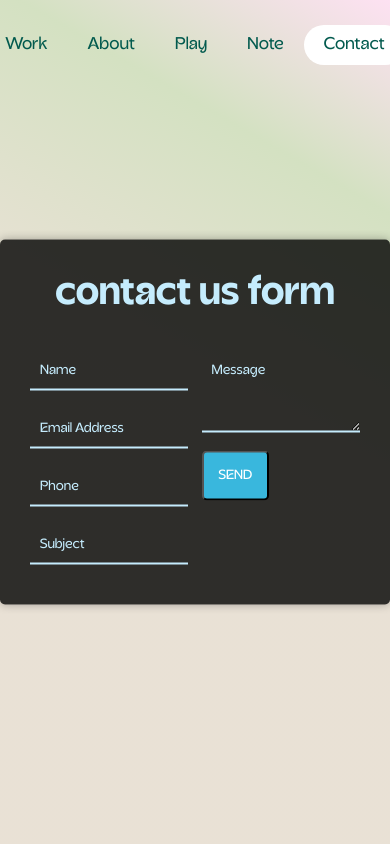
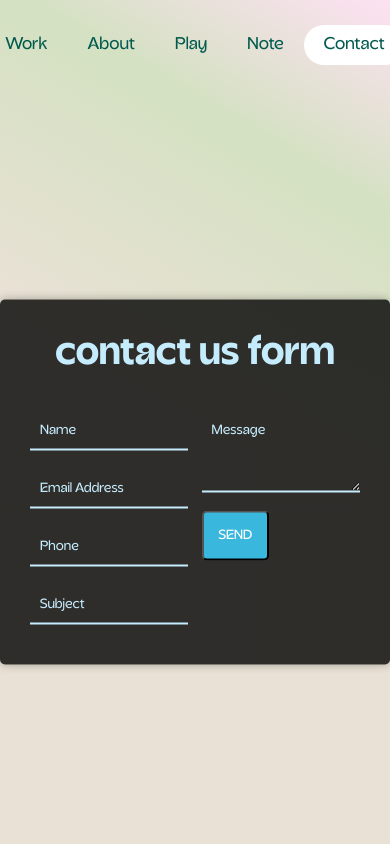
Before and after one commit to LakhanThakurr/react-1, a React (Create React App) app: page /Contact in a window 390 px wide. Shown: the top 844 px of the page. Built offline with nearby package versions, Linux system fonts and the light colour scheme.

Commit message:
make page start form top when changed with navlink click

```diff
--- a/src/App.js
+++ b/src/App.js
@@ -14,11 +14,14 @@ import { RestA1, RestA2, RestA3, RestA4, RestA5 } from "./Rest_About";
 import Contact from "./Contact";
 import { Play, PlayC1, PlayC2 } from "./Play";
 import { Note, NoteC1 } from "./Note";
+import ScrollToTop from "./ScrollToTop";
+
 
 function App() {
   return (
     <BrowserRouter>
       <Navbar />
+      <ScrollToTop />
       <Routes>
         <Route
           path="/"
--- a/src/Contact.css
+++ b/src/Contact.css
@@ -113,3 +113,9 @@ form {
         width: 100%;
     }
 }
+
+@media screen and (max-width: 967px) {
+    .wrapper {
+        margin-top: 60px;
+    }
+}
--- /dev/null
+++ b/src/ScrollToTop.js
@@ -0,0 +1,14 @@
+import { useEffect } from 'react';
+import { useLocation } from 'react-router-dom';
+
+const ScrollToTop = () => {
+    const { pathname } = useLocation();
+
+    useEffect(() => {
+        window.scrollTo(0, 0);
+    }, [pathname]);
+
+    return null;
+};
+
+export default ScrollToTop;
```
